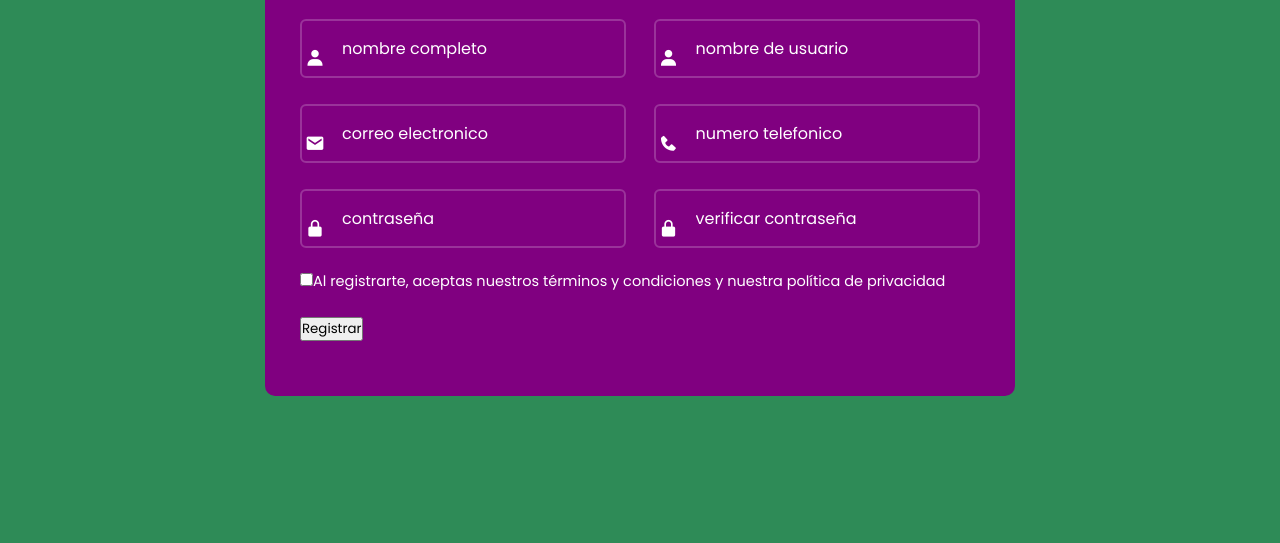
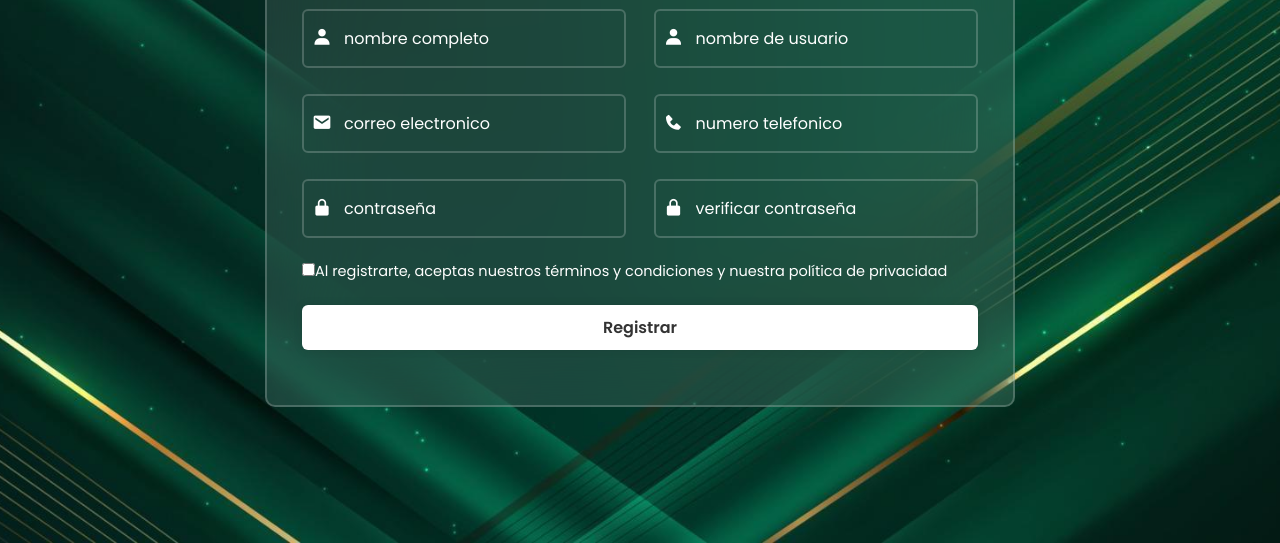
Before and after one commit to dukantmz/login-TS, a plain HTML site: page registro.html in a window 1280 px wide. Shown: the part 257-800 px from the top of the page. Drawn offline with nearby package versions, Linux system fonts and the light colour scheme.

Commit message:
Actualización de estilos y agregado de nuevos recursos

```diff
--- a/index.html
+++ b/registro.html
@@ -13,7 +13,7 @@
 <body>
     <div class="wrapper">
     <form action="">
-        <h1>registration</h1>
+        <h1>Registration</h1>
         <div class="input-box">
             <div class="input-field">
                 <input type="text" placeholder="nombre completo" required>
@@ -46,7 +46,7 @@
         </div>
         <label><input type="checkbox">Al registrarte, aceptas nuestros términos y condiciones y nuestra política de privacidad</label>
 
-        <button type="submit" class="button">Registrar</button>
+        <button type="submit" class="btn">Registrar</button>
     </form>
 </div>
 
--- a/styles.css
+++ b/styles.css
@@ -11,15 +11,21 @@ body{
     justify-content:center ;
     align-items: center;
     min-height: 100vh;
-    background: seagreen;
+    background: url('recursos/fondo2.jpg') no-repeat;
+    background-size: cover;
+    background-position: center;
 
 }
 .wrapper {
     width: 750px;
-    background: purple;
+    background:rgba(255, 255, 255, .1);
+    border: 2px solid rgba(255, 255, 255, .2);
+    backdrop-filter: blur(50px);
     border-radius: 10px;
     color: #fff;
     padding: 40px 35px 55px;
+    margin: 0 10px;
+
 }
 .wrapper  h1 {
     font-size: 36px;
@@ -56,8 +62,8 @@ body{
 }
 .input-box .input-field i{
     position: absolute;
-    top: 50%;
-    left: 15px;
+    top: 30%;
+    left: 20px;
     transform: translate(-50%);
     font-size: 20px;
 }
@@ -81,3 +87,9 @@ body{
     font-weight: 600;
 
 }
+@media (max-width: 576px){
+    .input-box .input-field{
+        width: 100%;
+        margin: 10px 0;
+    }
+}
```
Also changed, not shown: recursos/fondo2.jpg (added), 1 other file.
